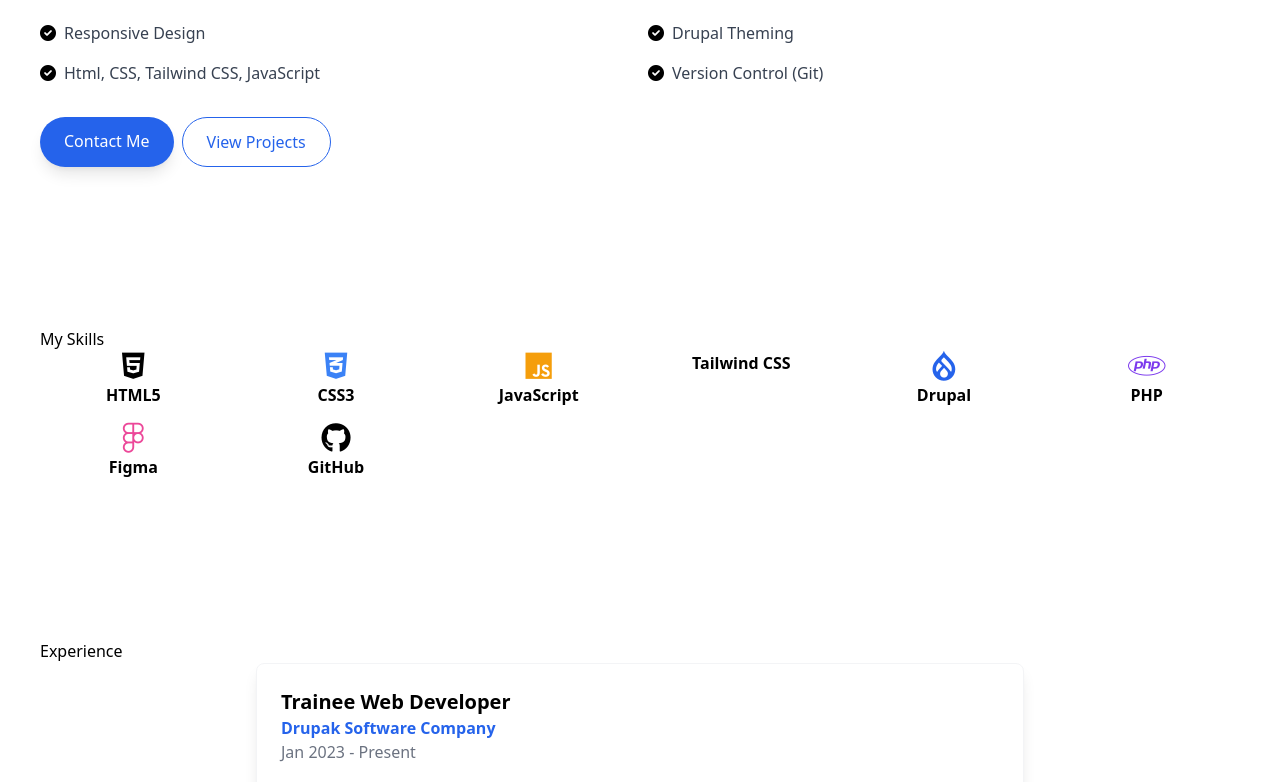
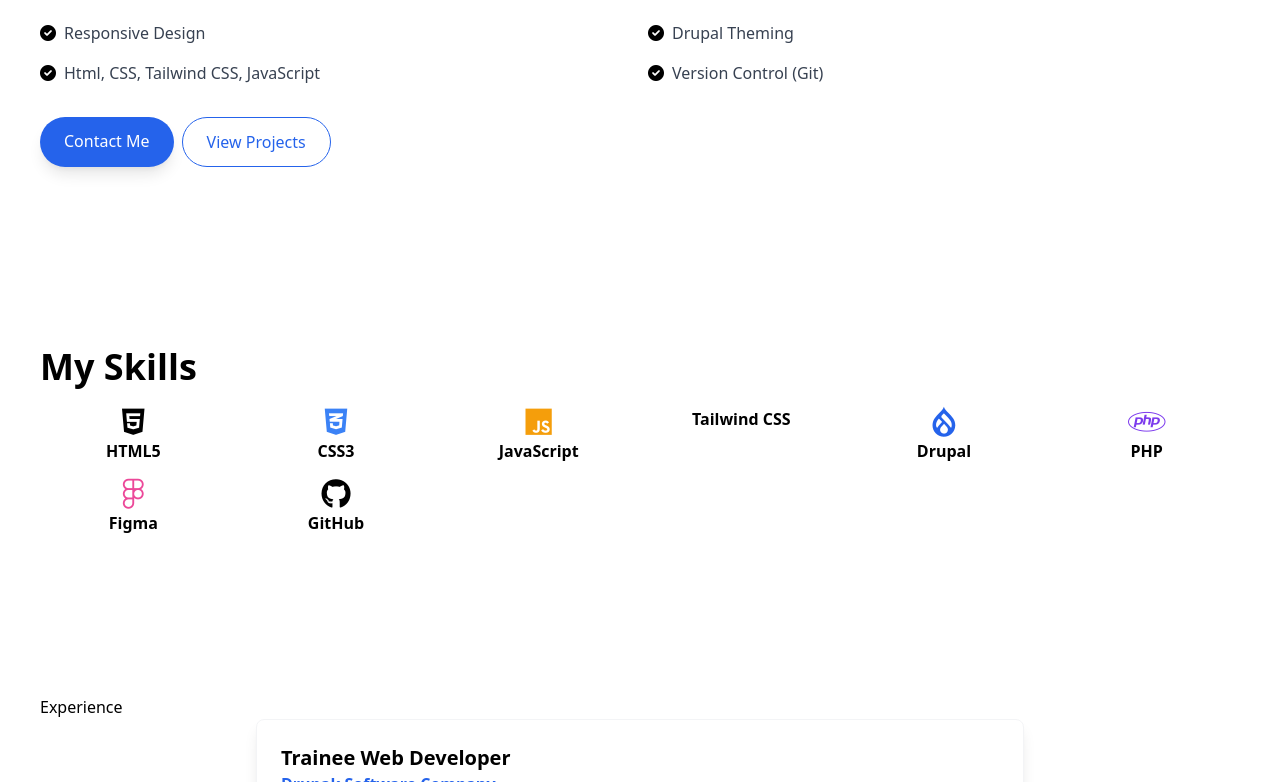
Before and after one commit to ShahabRasool/My-Portfolio, a website: page Portfoolio.html in a window 1280 px wide. Shown: the part 837-1619 px from the top of the page. Drawn offline with nearby package versions, Linux system fonts and the light colour scheme; grey boxes are pictures that could not be loaded.

Commit message:
add some changes

```diff
--- a/Portfoolio.html
+++ b/Portfoolio.html
@@ -153,7 +153,7 @@
         <!-- Skills Section -->
         <section id="skills" class="py-20 px-5 md:px-10 xl:px-[80px] 2xl:px-[120px]">
             <div class="mx-auto">
-                <h2 class="section-title " data-aos="fade-up">My Skills</h2>
+                <h2 class="section-title  py-5 text-4xl font-bold" data-aos="fade-up">My Skills</h2>
                 <div class="grid grid-cols-2 md:grid-cols-3 lg:grid-cols-6 gap-4">
                     <div class="text-center" data-aos="fade-up" data-aos-delay="100">
                         <div class="skill-icon mx-auto"><i class="fab fa-html5 text-3xl text-orange-500"></i></div>
```
